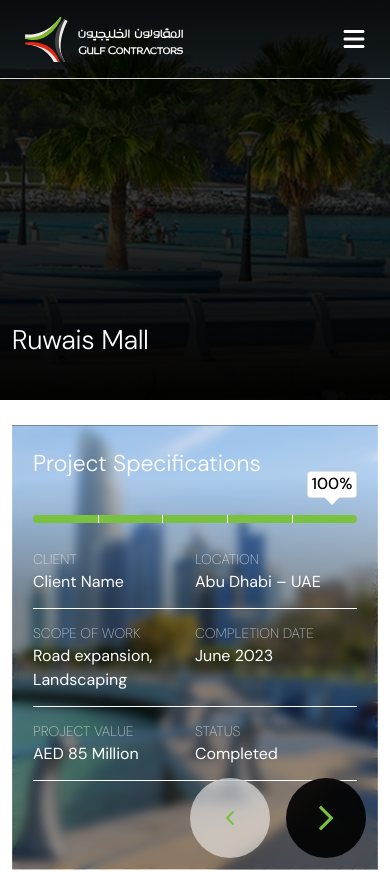
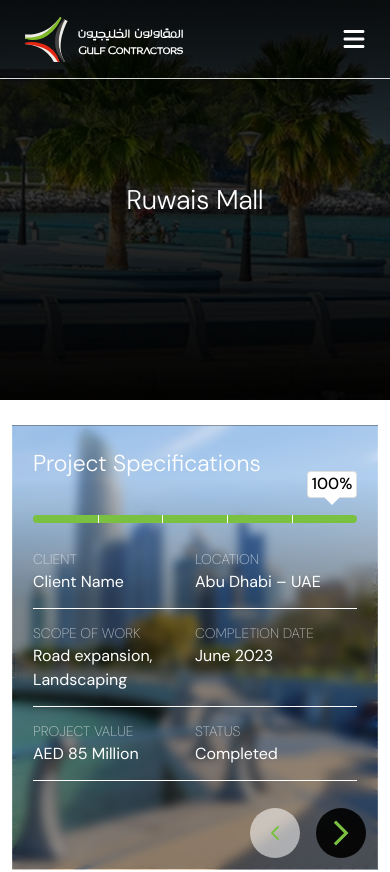
Before and after one commit to hisham-globalsurf/GCC, a Next.js app: page /projectDetails/1 in a window 390 px wide. Shown: the top 872 px of the page. Built offline with nearby package versions, Linux system fonts and the light colour scheme.

Commit message:
Adjusted the banner heading in mobile screens

```diff
--- a/src/components/Common/Banner.tsx
+++ b/src/components/Common/Banner.tsx
@@ -36,10 +36,8 @@
         //     "linear-gradient(180deg, rgba(0,0,0,0.8) 0%, rgba(0,0,0,0.55) 45%, rgba(0,0,0,0.85) 90%)",
         // }}
       />
-      {/* <div className="absolute inset-0 flex items-center justify-center lg:items-end"> */}
-      <div className="absolute inset-0 flex justify-center items-end">
-        {/* <div className="container text-center lg:w-full lg:justify-items-start lg:pb-[83px]"> */}
-        <div className="container lg:w-full lg:justify-items-start lg:pb-[83px] pb-[40px]">
+      <div className="absolute inset-0 flex items-center justify-center lg:items-end">
+        <div className="container text-center lg:w-full lg:justify-items-start lg:pb-[83px]">
           <motion.h1
             initial={{ opacity: 0, y: 40 }}
             animate={{ opacity: 1, y: 0 }}
--- a/src/components/ProjectDetails/Sections/ProjectSpecification.tsx
+++ b/src/components/ProjectDetails/Sections/ProjectSpecification.tsx
@@ -64,7 +64,7 @@
           <button
             onClick={handlePrev}
             disabled={currentSlide === 0}
-            className={`w-[80px] h-[80px] rounded-full backdrop-blur-[4px] flex items-center justify-center transition
+            className={`lg:w-[80px] lg:h-[80px] w-[50px] h-[50px] rounded-full backdrop-blur-[4px] flex items-center justify-center transition
       ${
         currentSlide === 0
           ? "bg-[#FFFFFFB8]/76 cursor-not-allowed"
@@ -78,7 +78,7 @@
           <button
             onClick={handleNext}
             disabled={currentSlide === slides.length - 1}
-            className={`w-[80px] h-[80px] rounded-full backdrop-blur-[4px] flex items-center justify-center transition
+            className={`lg:w-[80px] lg:h-[80px] w-[50px] h-[50px] rounded-full backdrop-blur-[4px] flex items-center justify-center transition
       ${
         currentSlide === slides.length - 1
           ? "bg-[#FFFFFFB8]/76 cursor-not-allowed"
```
